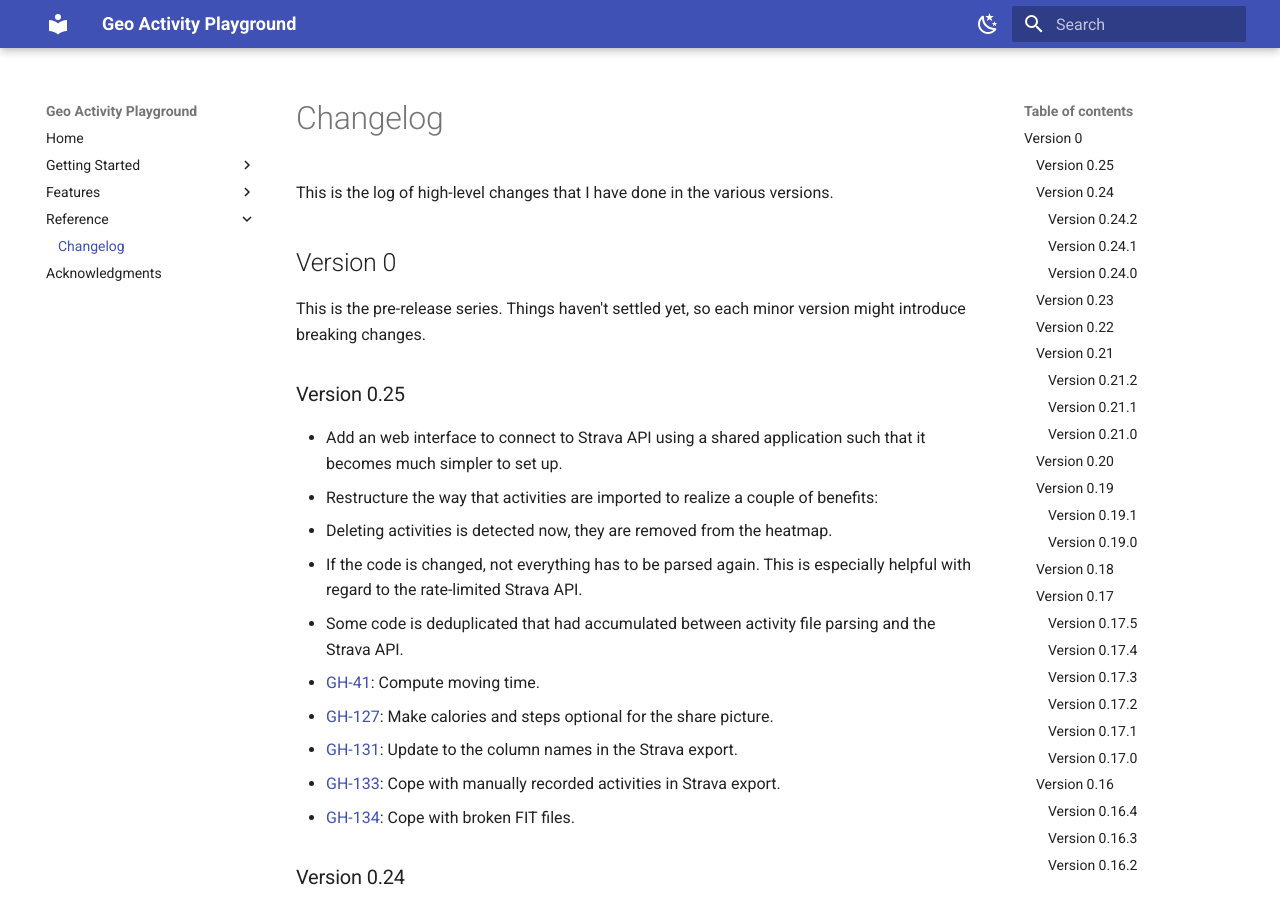
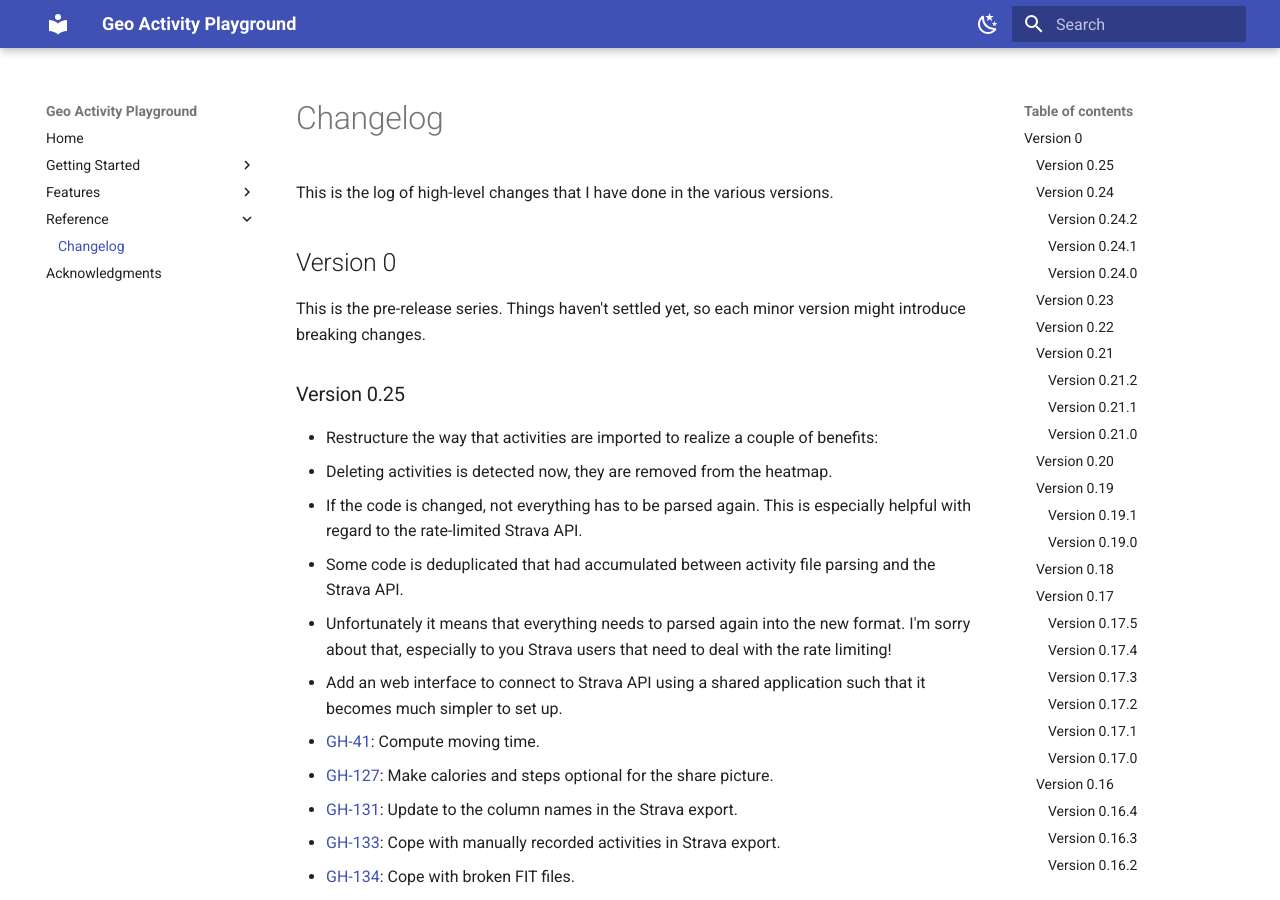
Before and after one commit to martin-ueding/geo-activity-playground, an MkDocs documentation site: the page built from docs/reference/changelog.md, in a window 1280 px wide and 900 px high. Built offline with MkDocs 1.6.1 and Material for MkDocs 9.7.7, drawn with Linux system fonts in a browser that asks for light colours.

Commit message:
Changelog entry

```diff
--- a/docs/reference/changelog.md
+++ b/docs/reference/changelog.md
@@ -8,11 +8,12 @@ This is the pre-release series. Things haven't settled yet, so each minor versio
 
 ### Version 0.25
 
-- Add an web interface to connect to Strava API using a shared application such that it becomes much simpler to set up.
 - Restructure the way that activities are imported to realize a couple of benefits:
   - Deleting activities is detected now, they are removed from the heatmap.
   - If the code is changed, not everything has to be parsed again. This is especially helpful with regard to the rate-limited Strava API.
   - Some code is deduplicated that had accumulated between activity file parsing and the Strava API.
+  - Unfortunately it means that everything needs to parsed again into the new format. I'm sorry about that, especially to you Strava users that need to deal with the rate limiting!
+- Add an web interface to connect to Strava API using a shared application such that it becomes much simpler to set up.
 
 - [GH-41](https://github.com/martin-ueding/geo-activity-playground/issues/41): Compute moving time.
 - [GH-127](https://github.com/martin-ueding/geo-activity-playground/issues/127): Make calories and steps optional for the share picture.
```
